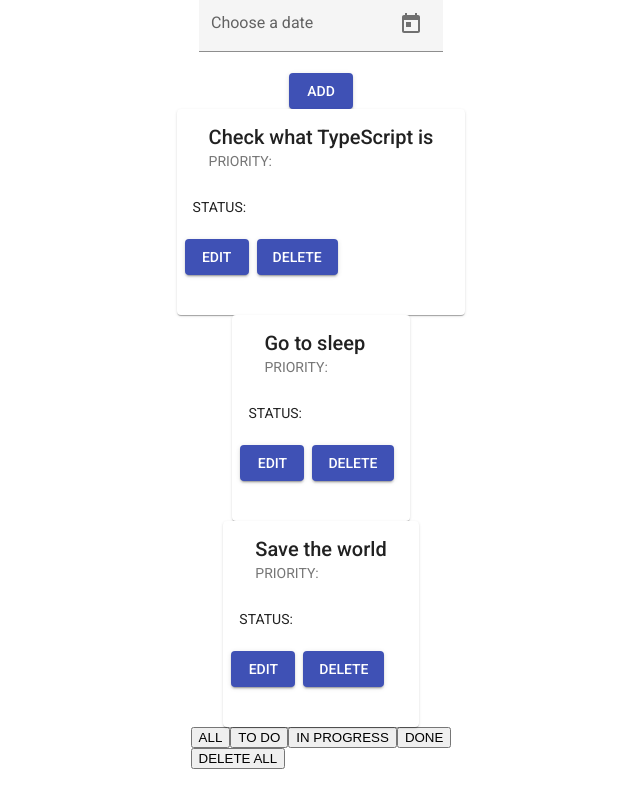
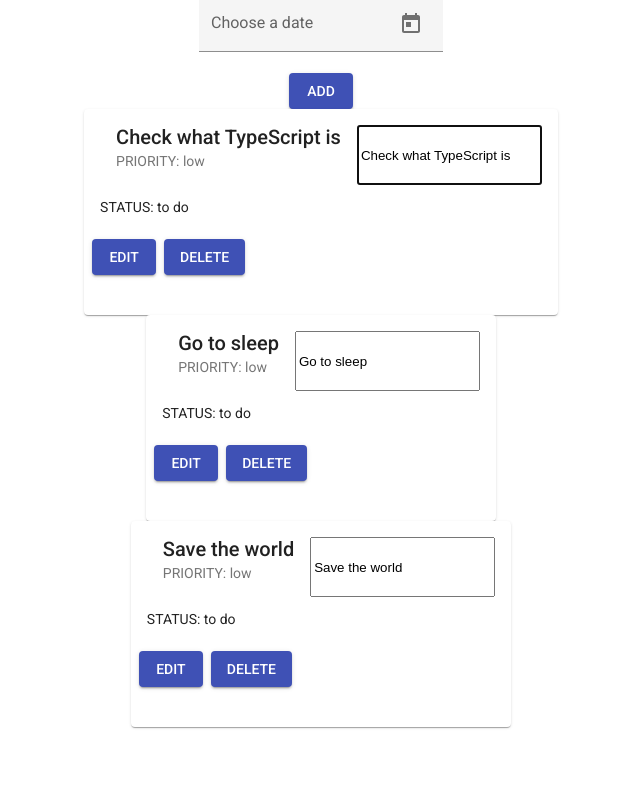
Before and after one commit to RSo21/ToDoList, an Angular app: page / in a window 1280 px wide. Shown: the part 300-1101 px from the top of the page, without its empty margins (319-959 px from the left). After the commit the page ends 1059 px from the top, so only its background shows below. Built offline with nearby package versions, Linux system fonts and the light colour scheme.

Commit message:
add delete and edit

```diff
--- a/src/app/components/to-do-list/to-do-list.component.html
+++ b/src/app/components/to-do-list/to-do-list.component.html
@@ -39,15 +39,15 @@
       </mat-form-field>
   </div>
 
-
 <div>
     <button mat-raised-button color="primary" (click)="addTodo()">ADD</button>
 </div>
 
 <mat-card *ngFor="let todo of todos">
-    <div>
+    <div *ngIf="!todo.editing; else editingTodo">
         <mat-card-header>
-          <mat-card-title>{{ todo.title }}</mat-card-title>
+          <input type="text" [(ngModel)]="todo.title" (blur)="doneEdit(todo)" (keyup.enter)="doneEdit(todo)" (keyup.esc)="cancelEdit(todo)"autofocus>
+          <mat-card-title *ngIf="!todo.editing; else editingTodo" [ngClass]="{ 'completed' : todo.completed }" (dblclick)="editTodo(todo)">{{ todo.title }}</mat-card-title>
           <mat-card-subtitle>PRIORITY: {{ todo.priority }}</mat-card-subtitle>
         </mat-card-header>
         <mat-card-content>
@@ -59,22 +59,8 @@
           </p>
         </mat-card-content>
         <mat-card-actions>
-          <button mat-raised-button color="primary">EDIT</button>
-          <button mat-raised-button color="primary">DELETE</button>
+          <button mat-raised-button color="primary" (click)="editTodo(todo)">EDIT</button>
+          <button mat-raised-button color="primary" (click)="deleteTodo(todo.id)">DELETE</button>
         </mat-card-actions>
     </div>
 </mat-card>
-
-<!-- next step filters-->
-<div>
-    <div>
-        <button>ALL</button>
-        <button>TO DO</button>
-        <button>IN PROGRESS</button>
-        <button>DONE</button>
-    </div>
-    <div>
-        <button>DELETE ALL</button>
-    </div>
-</div>
-</div>
--- a/src/app/components/to-do-list/to-do-list.component.ts
+++ b/src/app/components/to-do-list/to-do-list.component.ts
@@ -1,5 +1,5 @@
 import { Component, OnInit } from '@angular/core';
-//import { Todo } from '../../interfaces/todo';
+import { Todo } from '../../interfaces/todo';
 import { Status } from '../../interfaces/status';
 import { Priority } from '../../interfaces/priority';
 
@@ -9,7 +9,7 @@ import { Priority } from '../../interfaces/priority';
   styleUrls: ['./to-do-list.component.scss']
 })
 export class ToDoListComponent implements OnInit {
-  todos: object[];
+  todos: Todo[];
   todoTitle: string;
   todoId: number;
   todoStatuses: Status[];
@@ -19,6 +19,10 @@ export class ToDoListComponent implements OnInit {
 
   selectedValue: string;
   selectedValuePrior: string;
+
+  beforeEditCache: string;
+  anyRemainingModel: boolean;
+  filter: string;
 
   constructor() { }
 
@@ -41,19 +45,32 @@ export class ToDoListComponent implements OnInit {
       {
         'id': 1,
         'title': 'Check what TypeScript is',
-        'selectedValue': 'to do',
+        'completed': false,
+        'editing': false,
+        'status': 'to do',
+        'priority': 'low',
+        'description': '',
       },
       {
         'id': 2,
         'title': 'Go to sleep',
-        'selectedValue': '',
+        'completed': false,
+        'editing': false,
+        'status': 'to do',
+        'priority': 'low',
+        'description': '',
       },
       {
         'id': 3,
         'title': 'Save the world',
-        'selectedValue': '',
+        'completed': false,
+        'editing': false,
+        'status': 'to do',
+        'priority': 'low',
+        'description': '',
       },
     ];
+
   }
 
   addTodo(): void {
@@ -67,10 +84,11 @@ export class ToDoListComponent implements OnInit {
     this.todos.push({
       id: this.todoId,
       title: this.todoTitle,
+      completed: false,
+      editing: false,
       status: this.selectedValue,
       priority: this.selectedValuePrior,
-      description: this.todoDescription,
-
+      description: this.todoDescription
     })
 
     this.todoTitle = '';
@@ -79,4 +97,14 @@ export class ToDoListComponent implements OnInit {
     this.todoDescription= '';
     this.todoId++;
   }
+
+  editTodo(todo: Todo): void {
+    this.beforeEditCache = todo.title;
+    this.beforeEditCache = todo.status;
+    todo.editing = true;
+  }
+
+  deleteTodo(id: number): void {
+    this.todos = this.todos.filter(todo => todo.id !== id);
+  }
 }
--- /dev/null
+++ b/src/app/interfaces/todo.ts
@@ -0,0 +1,9 @@
+export interface Todo {
+    id: number,
+    title: string,
+    completed: boolean,
+    editing: boolean,
+    status: string,
+    priority: string,
+    description: string
+  }
```
